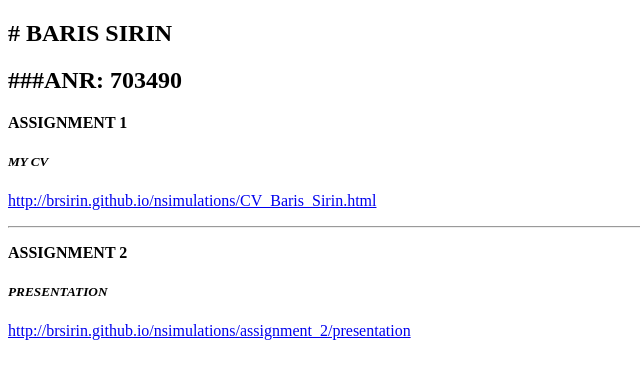
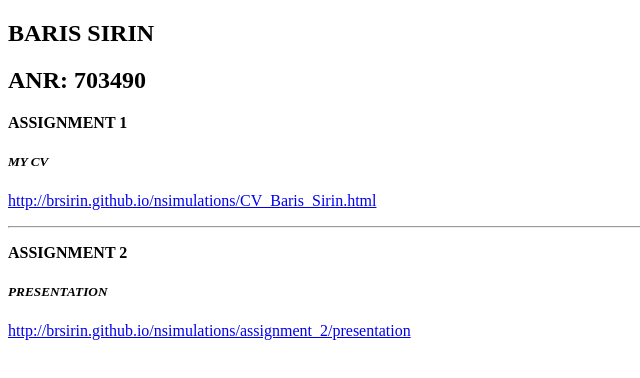
Before and after one commit to brsirin/nsimulations, a plain HTML site: page index.html in a window 1280 px wide. Shown: the whole page, without its empty margins (0-640 px from the left). Drawn offline with Linux system fonts and the light colour scheme.

Commit message:
index file html fix

```diff
--- a/index.html
+++ b/index.html
@@ -8,8 +8,8 @@
   <style type="text/css">code{white-space: pre;}</style>
 </head>
 <body>
-<h2 id="baris-sirin"># BARIS SIRIN</h2>
-<h2 id="anr-703490">###ANR: 703490</h2>
+<h2 id="baris-sirin">BARIS SIRIN</h2>
+<h2 id="anr-703490">ANR: 703490</h2>
 <p><strong>ASSIGNMENT 1</strong></p>
 <h5 id="my-cv"><em>MY CV</em></h5>
 <p><a href="http://brsirin.github.io/nsimulations/CV_Baris_Sirin.html" class="uri">http://brsirin.github.io/nsimulations/CV_Baris_Sirin.html</a></p>
```
